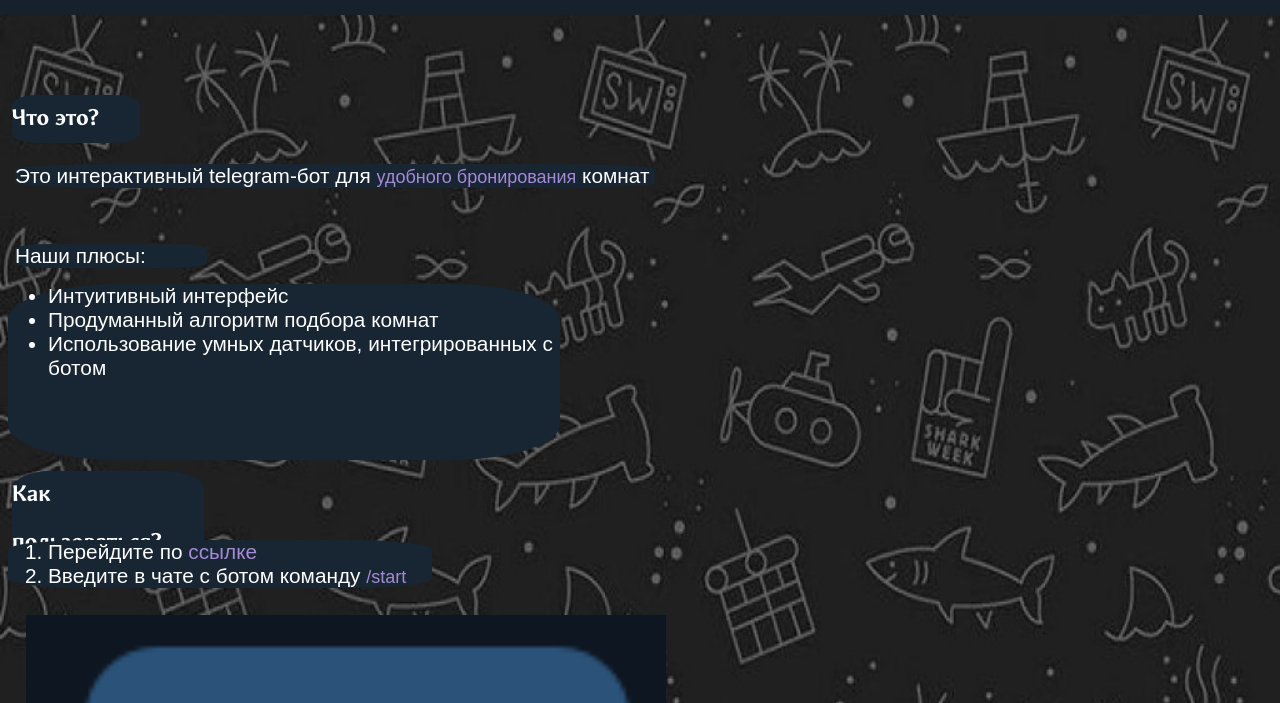
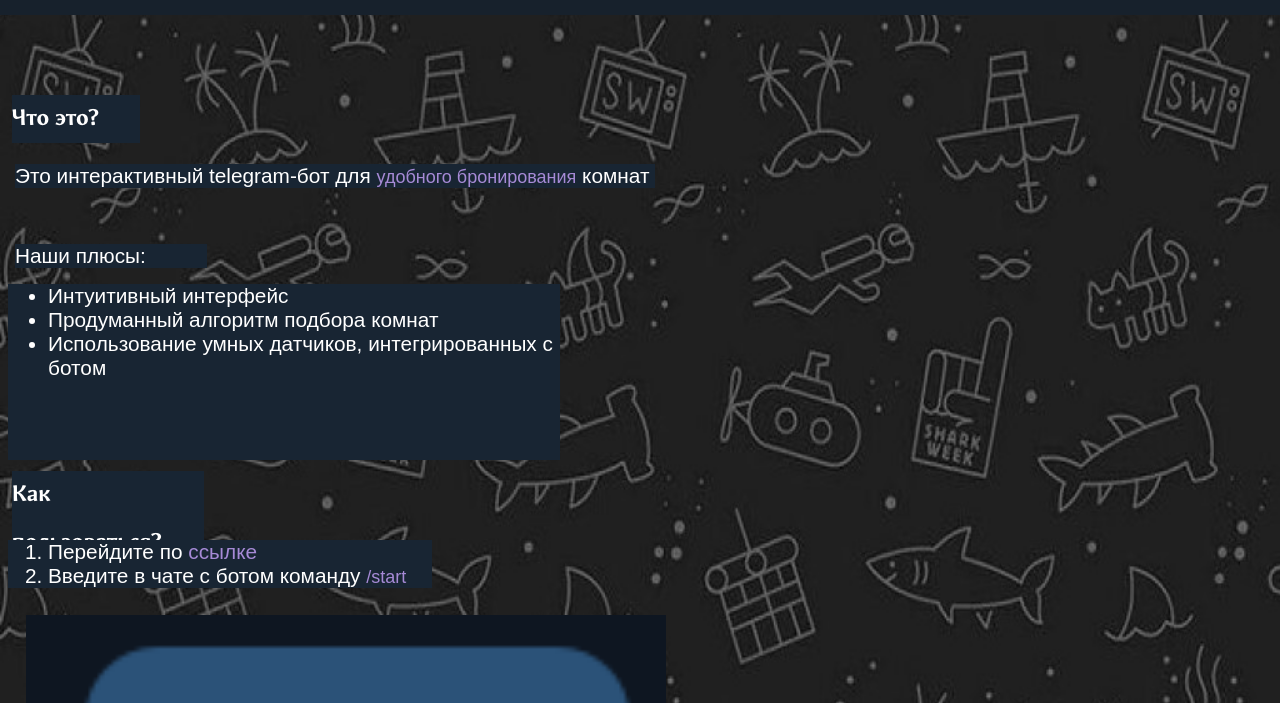
Before and after one commit to WolfProgrammerPro/telegram-bot, a plain HTML site: page index.html in a window 1280 px wide. Shown: the part 97-800 px from the top of the page. Drawn offline with Linux system fonts and the light colour scheme.

Commit message:
Update style.css

```diff
--- a/style.css
+++ b/style.css
@@ -41,7 +41,7 @@ h1{
     position: absolute;
     left: 12px;
     background-color: rgb(24, 37, 51);
-    border-radius: 20%;
+    /*border-radius: 20%;*/
 
 }
 
@@ -51,7 +51,7 @@ h1{
     color: white;
     font-family: Arial, Helvetica, sans-serif;
     position: absolute;
-    border-radius: 20%;
+    /*border-radius: 20%;*/
     left: 15px;
     background-color: rgb(24, 37, 51);
 }
@@ -71,7 +71,7 @@ ul{
     position: absolute;
     height: 30%;
     background-color: rgb(24, 37, 51);
-    border-radius: 20%;
+    /*border-radius: 20%;*/
 
 }
 
@@ -83,7 +83,7 @@ ol{
     font-family: Arial, Helvetica, sans-serif;
     position: absolute;
     background-color: rgb(24, 37, 51);
-    border-radius: 20%;
+    /*border-radius: 20%;*/
 }
 
 a{
```
